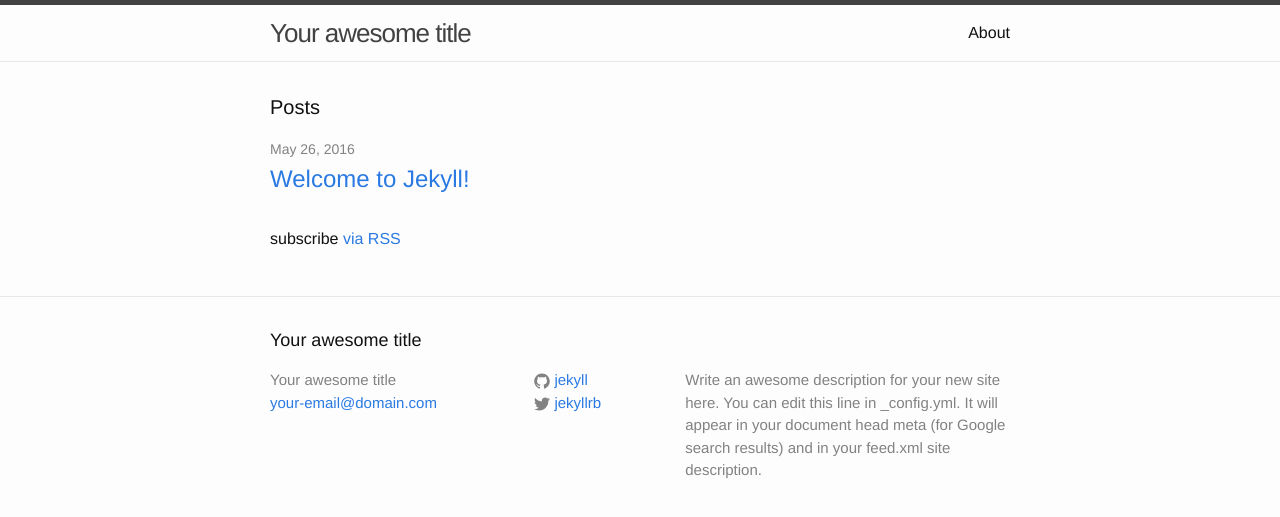
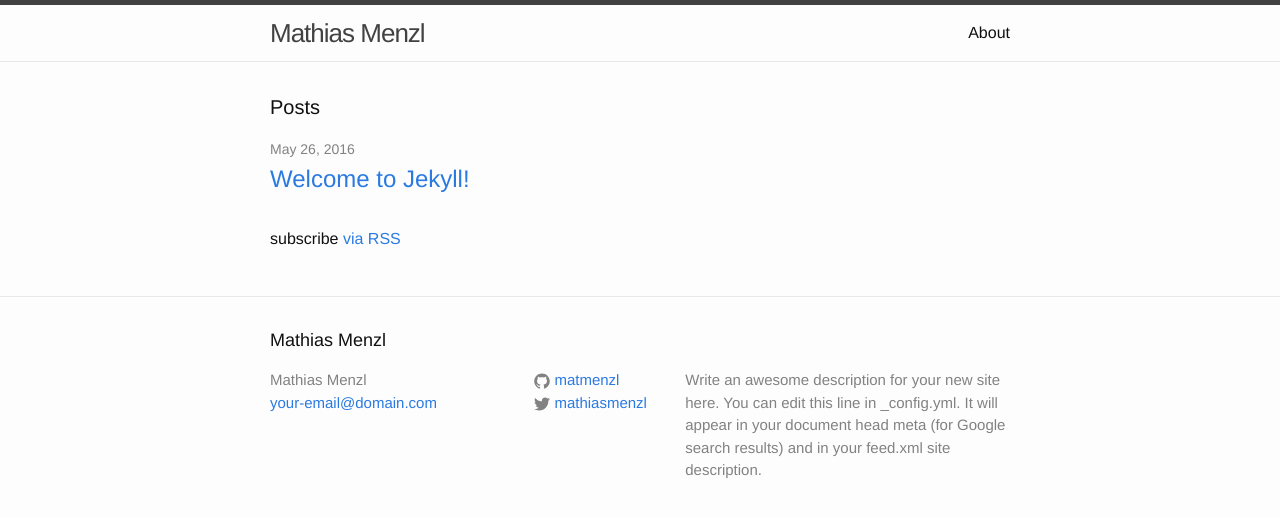
Before and after one commit to matmenzl/matmenzl.github.io, a Jekyll site: the page built from index.html, in a window 1280 px wide. Shown: the top 517 px of the page. Built offline with Jekyll 4.4.1, drawn with Linux system fonts in a browser that asks for light colours.

```diff
--- a/_config.yml
+++ b/_config.yml
@@ -6,7 +6,7 @@
 # 'jekyll serve'. If you change this file, please restart the server process.
 
 # Site settings
-title: Your awesome title
+title: Mathias Menzl
 email: your-email@domain.com
 description: > # this means to ignore newlines until "baseurl:"
   Write an awesome description for your new site here. You can edit this
@@ -14,8 +14,8 @@ description: > # this means to ignore newlines until "baseurl:"
   Google search results) and in your feed.xml site description.
 baseurl: "" # the subpath of your site, e.g. /blog
 url: "http://yourdomain.com" # the base hostname & protocol for your site
-twitter_username: jekyllrb
-github_username:  jekyll
+twitter_username: mathiasmenzl
+github_username:  matmenzl
 
 # Build settings
 markdown: kramdown
```
Also changed, not shown: _posts/my-first-post.markdown (added, +7 -0 lines).
